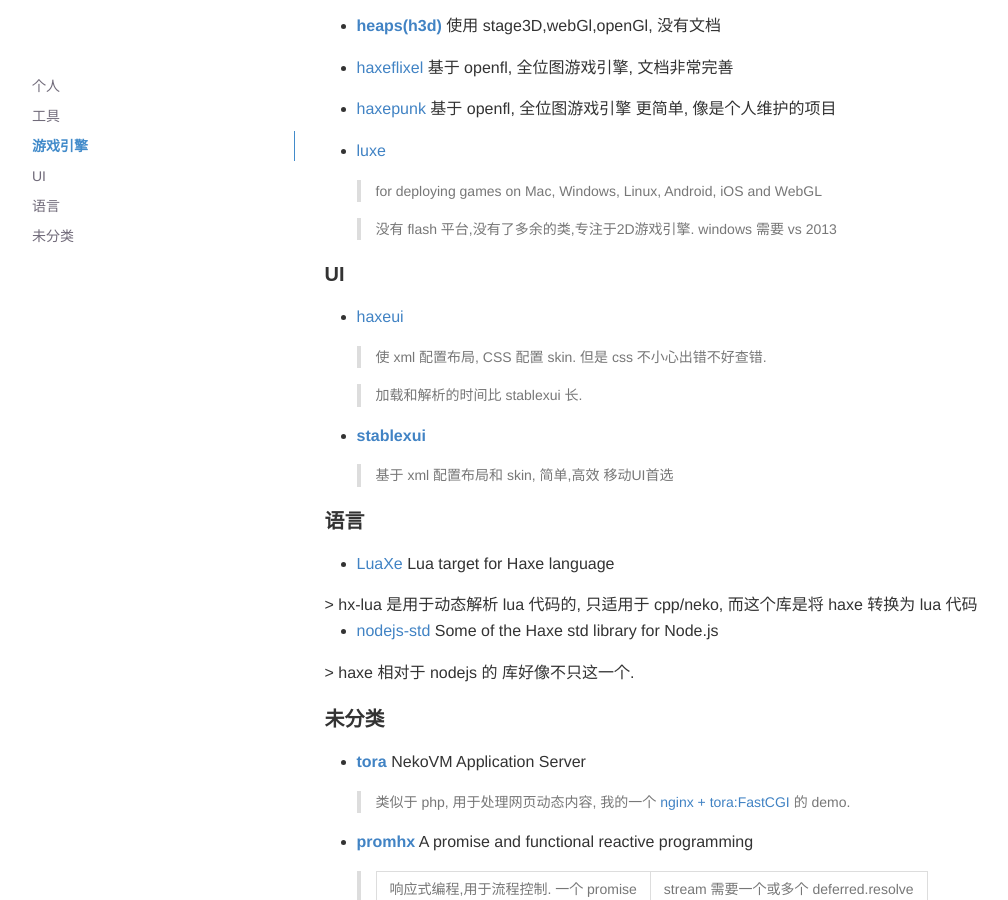
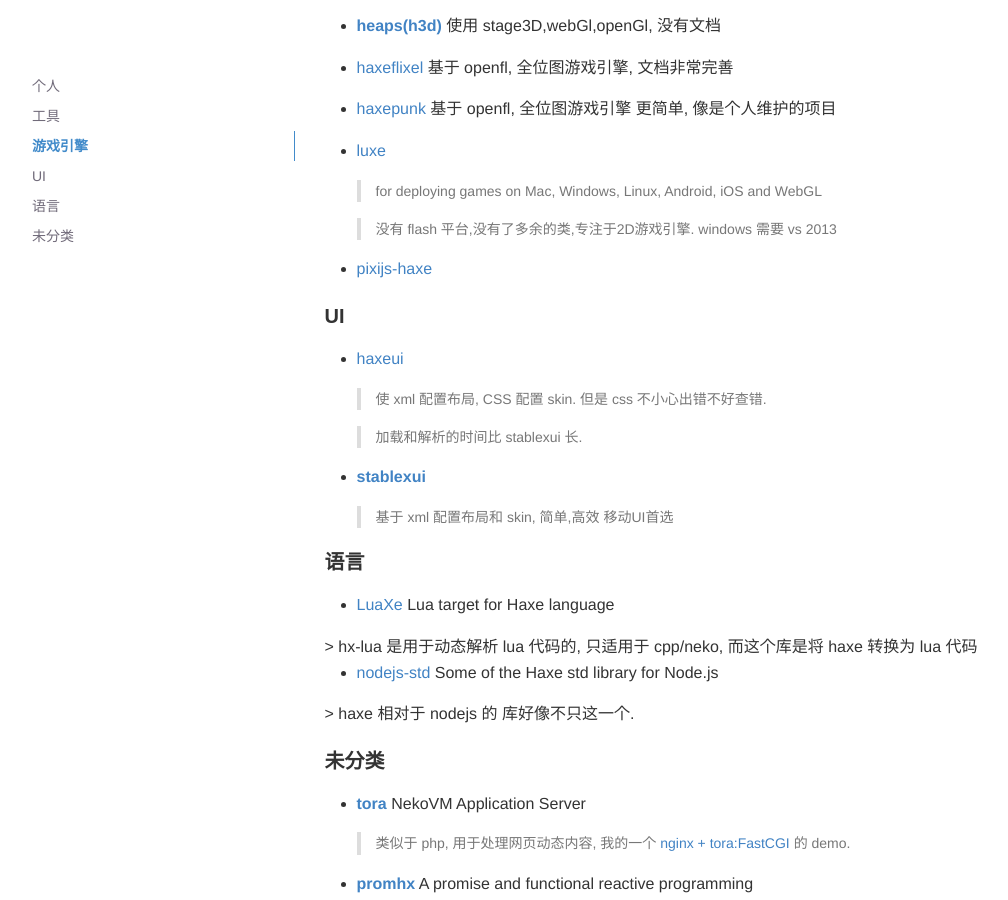
Before and after one commit to R32/r32.github.io, a Jekyll site: the page built from _posts/haxelib/2014-05-10-some-haxe-lib.markdown, in a window 1280 px wide and 900 px high, scrolled down 1021 px. Shown: the whole window, without its empty margins (38-1046 px from the left). Built offline with Jekyll 4.4.1, drawn with Linux system fonts in a browser that asks for light colours; nearby versions of some CDN libraries; Markdown is read by kramdown in place of the engine named in the settings.

````diff
--- a/_posts/haxelib/2014-05-10-some-haxe-lib.markdown
+++ b/_posts/haxelib/2014-05-10-some-haxe-lib.markdown
@@ -65,6 +65,7 @@ haxe LD32游戏示例 : https://github.com/skial/haxe.io/issues/118
 
 	> 没有 flash 平台,没有了多余的类,专注于2D游戏引擎. windows 需要 vs 2013
 
+ * [pixijs-haxe](https://github.com/pixijs/pixi-haxe)
 
 #### UI
 
--- a/_posts/other/2014-09-13-cplusplus-tutorial-for-c.markdown
+++ b/_posts/other/2014-09-13-cplusplus-tutorial-for-c.markdown
@@ -1324,11 +1324,8 @@ int n = 1;
 if(*(char *)&n == 1) {...}
 
 // 注意那个是 字母 l 而不是数字 1,  检测时 if(ENDIANNESS == 'l')
-static union { char c[4]; unsigned long mylong; } endian_test = {{ 'l', '?', '?', 'b' } };
+static union { char c[4]; unsigned long mylong; } endian_test = {'l', '?', '?', 'b'};
 #define ENDIANNESS ((char)endian_test.mylong)
-
-
-//
 ```
 
 运行时检测: 因为编译的机器未必和运行它的机器相同. 因此 除非在一些操作方法强制要使用 little endian 或 big endian, 否则 readByte 将要快于 readInt32, 这解释了为什么有时候 byte to byte 要更快.
````
